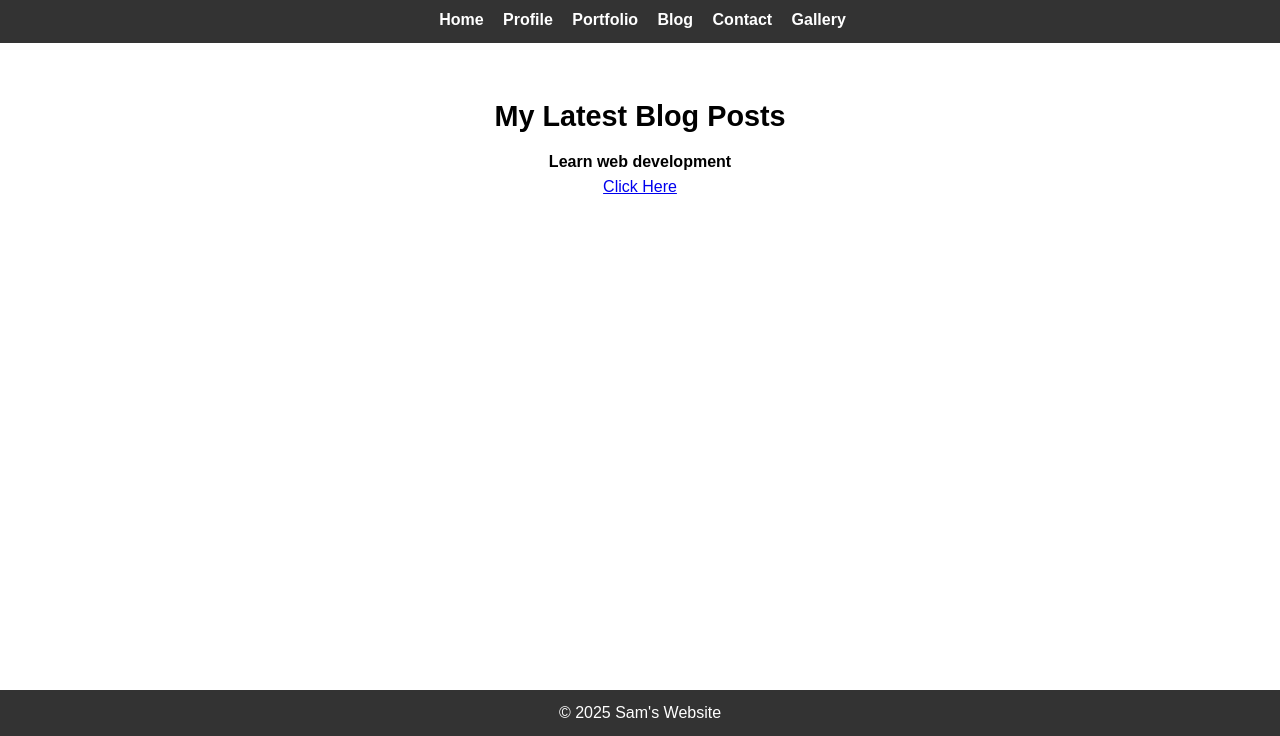
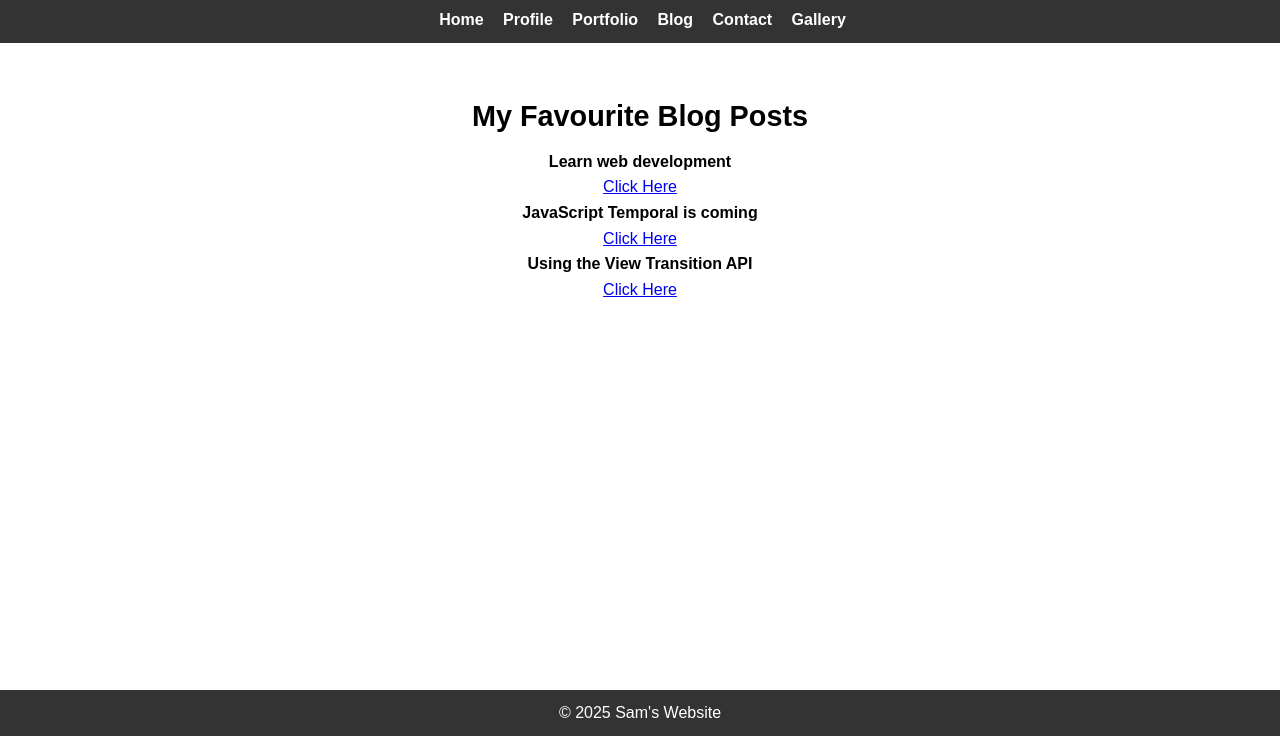
Before and after one commit to sam04upm/personal-website, a plain HTML site: page blog.html in a window 1280 px wide. Shown: the part 64-800 px from the top of the page. Drawn offline with Linux system fonts and the light colour scheme.

Commit message:
blog.html

```diff
--- a/blog.html
+++ b/blog.html
@@ -22,9 +22,15 @@
     </header>
 
     <section>
-        <h2>My Latest Blog Posts</h2>
+        <h2>My Favourite Blog Posts</h2>
         <p><strong>Learn web development</strong></p>
         <a href="https://developer.mozilla.org/en-US/docs/Learn_web_development">Click Here</a>
+
+        <p><strong>JavaScript Temporal is coming</strong></p>
+        <a href="https://developer.mozilla.org/en-US/blog/javascript-temporal-is-coming/">Click Here</a>
+
+        <p><strong>Using the View Transition API</strong></p>
+        <a href="https://developer.mozilla.org/en-US/docs/Web/API/View_Transition_API/Using">Click Here</a>
     </section>
 
     <footer>
```
